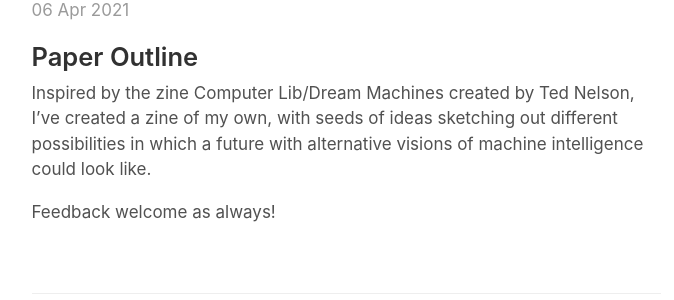
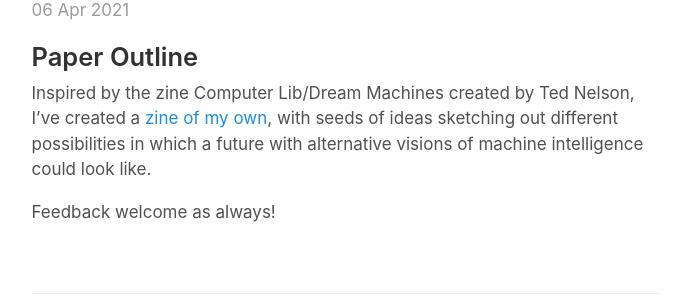
Before and after one commit to burnedsap/ms2, a Jekyll site: the page built from _posts/2021-04-6-prototype-2.md, in a window 1280 px wide. Shown: the part 156-456 px from the top of the page, without its empty margins (294-968 px from the left). Built offline with Jekyll 4.4.1, drawn with Linux system fonts in a browser that asks for light colours; part of the change alters nothing that is shown.

```diff
--- a/_posts/2021-04-6-prototype-2.md
+++ b/_posts/2021-04-6-prototype-2.md
@@ -7,7 +7,7 @@ title: Prototype 2
 
 ## Paper Outline
 
-Inspired by the zine Computer Lib/Dream Machines created by Ted Nelson, I've created a zine of my own, with seeds of ideas sketching out different possibilities in which a future with alternative visions of machine intelligence could look like.
+Inspired by the zine Computer Lib/Dream Machines created by Ted Nelson, I've created a [zine of my own](https://github.com/burnedsap/ms2/raw/main/media/Alternate%20Visions%20of%20Machines%20and%20Machine%20Intelligence.pdf), with seeds of ideas sketching out different possibilities in which a future with alternative visions of machine intelligence could look like.
 
 
 
```
